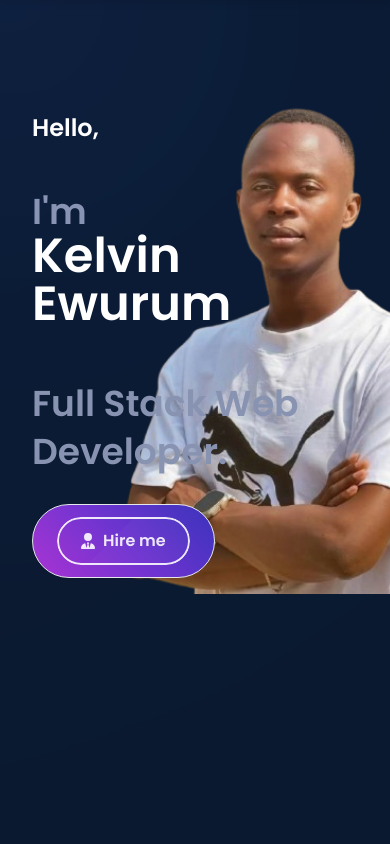
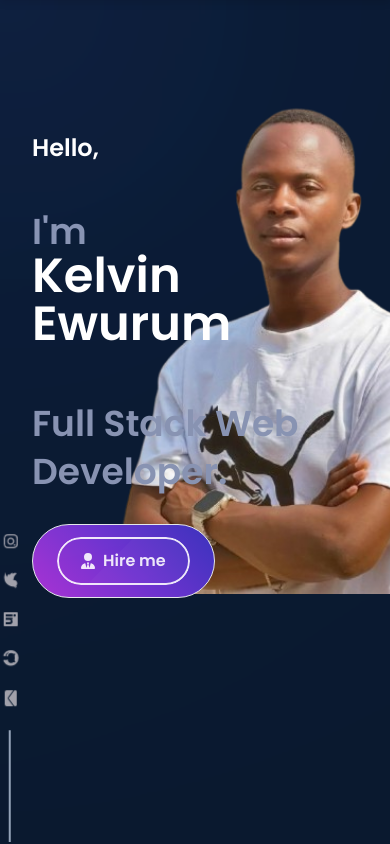
Before and after one commit to kelvinempires/portfolio-react, a React (Vite) app: page / in a window 390 px wide. Shown: the top 844 px of the page. Built offline with nearby package versions, Linux system fonts and the light colour scheme.

Commit message:
fix: adjust positioning and styles in HeroSection, Rotate1, and SocialRotate components for better responsiveness

```diff
--- a/src/components/HeroSection.jsx
+++ b/src/components/HeroSection.jsx
@@ -10,9 +10,9 @@ const HeroSection = () => {
       {/* <SocialIcons /> */}
       <div
         id="home"
-        className="h-screen  md:mt-24 mt-16 w-full max-w-7xl mx-auto overflow-hidden relative md:py-8 py-12 px-8 md:px-24   sm:mt-20 sm:px-16  lg:py-12"
+        className="h-screen  md:mt-24 mt-16 w-screen max-w-7xl mx-auto overflow-hidden relative md:py-8 py-12 px-8 md:px-24   sm:mt-20 sm:px-8 "
       >
-        <div className="relative z-10">
+        <div className="relative z-10 bottom-0 mt-5 sm:mt-10">
           <span className="text-2xl sm:text-sm font-semibold block md:inline">
             Hello,
           </span>
@@ -70,7 +70,7 @@ const HeroSection = () => {
         <img
           src={heroPics1}
           alt="profile"
-          className={`absolute top-[-2.5rem] mt-10 md:mt-1 h-[530px] md:right-0 sm:right-5 ml-20 sm:ml-10 mr-8 sm:mr-4 z-[-1] object-cover transition-opacity duration-500`}
+          className={`absolute top-[-2.5rem] mt-10 md:mt-1 h-[530px] md:right-0 sm:mt-5 sm:right-[-90px] ml-20 sm:ml-5 mr-8 sm:mr-4 z-[-1] object-cover transition-opacity duration-500`}
         />
       </div>
     </section>
--- a/src/components/Rotate1.jsx
+++ b/src/components/Rotate1.jsx
@@ -1,6 +1,6 @@
 const Rotate = () => {
   return (
-    <div className="fixed bottom-[9rem] right-[-8rem] md:right-[-7rem] hidden lg:flex items-center gap-6 rotate-90">
+    <div className="fixed bottom-[9rem] sm:right-[-9rem] md:right-[-7rem] hidden sm:flex items-center gap-6 rotate-90">
       <a
         href="mailto:kelvinewurum@gmail.com"
         className="flex items-center leading-8 tracking-wide"
--- a/src/components/SocialRotate.jsx
+++ b/src/components/SocialRotate.jsx
@@ -9,7 +9,7 @@ import { FontAwesomeIcon } from "@fortawesome/react-fontawesome";
 
 const SocialRotate = () => {
   return (
-    <div className="fixed bottom-[9rem] left-[-8rem] hidden lg:flex items-center gap-6 rotate-90">
+    <div className="fixed bottom-[9rem] left-[-9rem] md:left-[-8rem]  flex items-center gap-6 rotate-90">
       <a
         href="https://www.instagram.com/kelvin_empires"
         target="_blank"
@@ -18,7 +18,7 @@ const SocialRotate = () => {
       >
         <FontAwesomeIcon
           icon={faInstagram}
-          className="text-zinc-400 text-2xl"
+          className="text-zinc-400 text-[-1rem] md:text-2xl"
         />
       </a>
       <a
@@ -27,7 +27,10 @@ const SocialRotate = () => {
         rel="noopener noreferrer"
         className="transition-transform transform hover:scale-110"
       >
-        <FontAwesomeIcon icon={faTwitter} className="text-zinc-400 text-2xl" />
+        <FontAwesomeIcon
+          icon={faTwitter}
+          className="text-zinc-400 text-[-1rem] md:text-2xl"
+        />
       </a>
       <a
         href="https://www.linkedin.com/in/kelvin-ewurum/"
@@ -35,7 +38,10 @@ const SocialRotate = () => {
         rel="noopener noreferrer"
         className="transition-transform transform hover:scale-110"
       >
-        <FontAwesomeIcon icon={faLinkedin} className="text-zinc-400 text-2xl" />
+        <FontAwesomeIcon
+          icon={faLinkedin}
+          className="text-zinc-400 text-[-1rem] md:text-2xl"
+        />
       </a>
       <a
         href="https://github.com/kelvinempires?tab=repositories"
@@ -43,7 +49,10 @@ const SocialRotate = () => {
         rel="noopener noreferrer"
         className="transition-transform transform hover:scale-110"
       >
-        <FontAwesomeIcon icon={faGithub} className="text-zinc-400 text-2xl" />
+        <FontAwesomeIcon
+          icon={faGithub}
+          className="text-zinc-400 text-[-1rem] md:text-2xl"
+        />
       </a>
       <a
         href="mailto:kelvinewurum@gmail.com"
@@ -51,7 +60,10 @@ const SocialRotate = () => {
         rel="noopener noreferrer"
         className="transition-transform transform hover:scale-110"
       >
-        <FontAwesomeIcon icon={faEnvelope} className="text-zinc-400 text-2xl" />
+        <FontAwesomeIcon
+          icon={faEnvelope}
+          className="text-zinc-400 text-[-1rem] md:text-2xl "
+        />
       </a>
       <span className="w-28 h-0.5 bg-slate-400"></span>
     </div>
```
